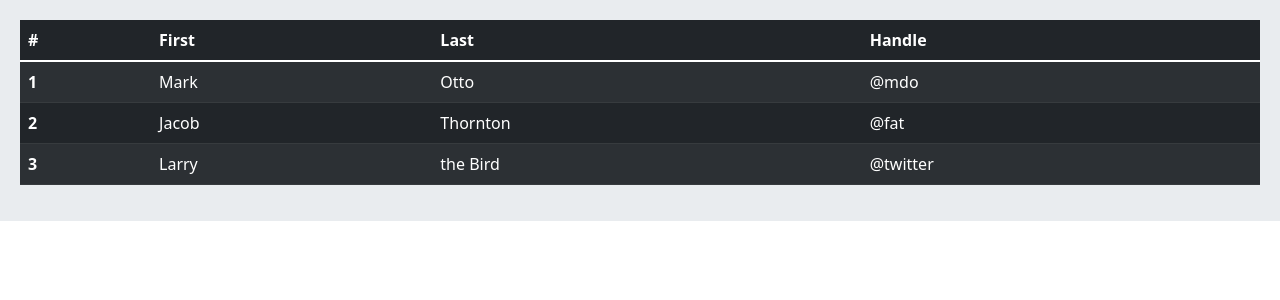
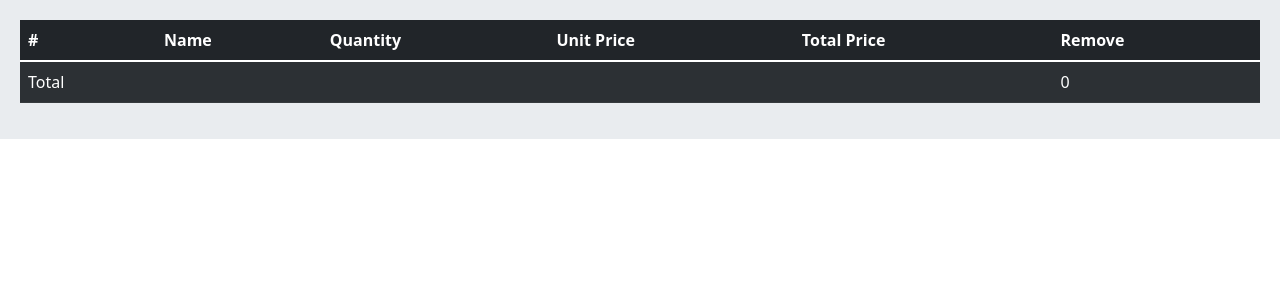
Before and after one commit to Mehdipoladrag/Ecommerce, a Django app: page /orders/cart/ in a window 1280 px wide. Shown: the part 56-356 px from the top of the page. Run offline with Django 5.2, Linux system fonts and the light colour scheme; parts of the project's set-up code (start-up, migrations or seed data) failed here and were passed over.

Commit message:
Create remove For cart

```diff
--- a/config/orders/cart.py
+++ b/config/orders/cart.py
@@ -1,22 +1,46 @@
+from home.models import Product
+
 
 CART_SESSION_ID = 'cart'
 
 class Cart:
-    def __init__(self, request):
-        self.session = request.session
-        cart = self.session.get(CART_SESSION_ID)
-        if not cart:
-            cart = self.session[CART_SESSION_ID] = {}
-        self.cart = cart
+	def __init__(self, request):
+		self.session = request.session
+		cart = self.session.get(CART_SESSION_ID)
+		if not cart:
+			cart = self.session[CART_SESSION_ID] = {}
+		self.cart = cart
 
-    def add(self, product, quantity):
-        product_id = str(product.id)
-        if product_id not in self.cart:
-            self.cart[product_id] = {'quantity': 0, 'price': str(product.price)}
-            self.cart[product_id]['quantity'] += quantity
-            self.save()
+	def __iter__(self):
+		product_ids = self.cart.keys()
+		products = Product.objects.filter(id__in=product_ids)
+		cart = self.cart.copy()
+		for product in products:
+			cart[str(product.id)]['product'] = product
+
+		for item in cart.values():
+			item['total_price'] = int(item['price']) * item['quantity']
+			yield item
+
+	def __len__(self):
+		return sum(item['quantity'] for item in self.cart.values())
+
+	def add(self, product, quantity):
+		product_id = str(product.id)
+		if product_id not in self.cart:
+			self.cart[product_id] = {'quantity':0, 'price':str(product.price)}
+		self.cart[product_id]['quantity'] += quantity
+		self.save()
+
+	def remove(self,product):
+		product_id = str(product.id)
+		if product_id in self.cart:
+			del self.cart[product_id]
+			self.save()
+
+	def save(self):
+		self.session.modified = True
 
 
-
-    def save(self):
-        self.session.modified = True
+	def get_total_price(self):
+		return sum(int(item['price']) * item['quantity'] for item in self.cart.values())
--- a/config/orders/templates/orders/cart.html
+++ b/config/orders/templates/orders/cart.html
@@ -4,30 +4,30 @@
   <thead>
     <tr>
       <th scope="col">#</th>
-      <th scope="col">First</th>
-      <th scope="col">Last</th>
-      <th scope="col">Handle</th>
+      <th scope="col">Name</th>
+      <th scope="col">Quantity</th>
+      <th scope="col">Unit Price</th>
+      <th scope="col">Total Price</th>
+      <th scope="col">Remove</th>
     </tr>
   </thead>
   <tbody>
+  {% for item in cart %}
     <tr>
-      <th scope="row">1</th>
-      <td>Mark</td>
-      <td>Otto</td>
-      <td>@mdo</td>
+      <th scope="row">{{ forloop.counter }}</th>
+      <td>{{ item.product }}</td>
+      <td>{{ item.quantity }}</td>
+      <td>{{ item.price }}</td>
+      <td>{{ item.total_price }}</td>
+      <td><a href="{% url 'orders:cart_remove' item.product.id %}">Remove</a></td>
     </tr>
-    <tr>
-      <th scope="row">2</th>
-      <td>Jacob</td>
-      <td>Thornton</td>
-      <td>@fat</td>
-    </tr>
-    <tr>
-      <th scope="row">3</th>
-      <td>Larry</td>
-      <td>the Bird</td>
-      <td>@twitter</td>
-    </tr>
+  {% endfor %}
+  <tr>
+      <td>Total</td>
+      <td colspan="4"></td>
+      <td>{{ cart.get_total_price }}</td>
+  </tr>
+
   </tbody>
 </table>
 
--- a/config/orders/urls.py
+++ b/config/orders/urls.py
@@ -1,8 +1,9 @@
 from django.urls import path
-from .views import CartView, CartAddView
+from .views import CartView, CartAddView, CartRemoveView
 app_name = 'orders'
 
 urlpatterns = [
     path('cart/', CartView.as_view(), name='cart'),
     path('cart/add/<int:product_id>/', CartAddView.as_view(), name='cart_add'),
+    path('cart/remove/<int:product_id>/', CartRemoveView.as_view(), name='cart_remove'),
 ]
--- a/config/orders/views.py
+++ b/config/orders/views.py
@@ -2,7 +2,7 @@ from django.shortcuts import render, get_object_or_404, redirect
 from django.views import View
 from .cart import Cart
 from .forms import CartAddForm
-from ..home.models import Product
+from home.models import Product
 
 
 # Create your views here.
@@ -10,7 +10,8 @@ from ..home.models import Product
 
 class CartView(View):
     def get(self, request):
-        return render(request, 'orders/cart.html')
+        cart = Cart(request)
+        return render(request, 'orders/cart.html', {'cart':cart})
 
 
 class CartAddView(View):
@@ -21,3 +22,11 @@ class CartAddView(View):
         if form.is_valid():
             cart.add(product, form.cleaned_data['quantity'])
         return redirect('orders:cart')
+
+
+class CartRemoveView(View):
+    def get(self, request, product_id):
+        cart = Cart(request)
+        product = get_object_or_404(Product, id=product_id)
+        cart.remove(product)
+        return redirect('orders:cart')
```
Also changed, not shown: config/db.sqlite3.
